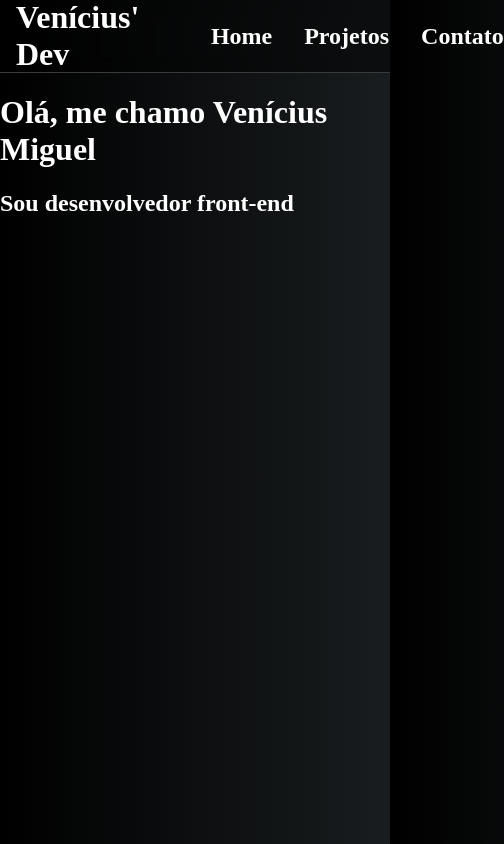
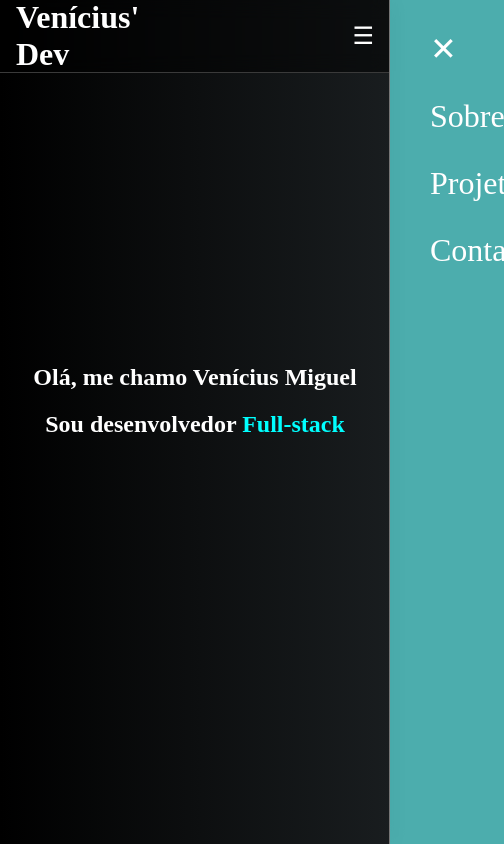
Before and after one commit to venicius8/portfolio, a React (Vite) app: page / in a window 390 px wide. Shown: the whole page, 504 px wide, since content can reach past the window. Built offline with nearby package versions, Linux system fonts and the light colour scheme.

Commit message:
header concluído +  melhorias

```diff
--- a/src/App.jsx
+++ b/src/App.jsx
@@ -1,11 +1,16 @@
-import { Header } from './components/header.jsx'
+import Header from "./components/header.jsx"
+import Styles from "./app.module.css";
 
 function App() {
+
   return (
     <>
       <Header />
-      <h1>Olá, me chamo Venícius Miguel</h1>
-      <h2>Sou desenvolvedor <span>front-end</span></h2>
+
+      <section className={Styles.main}>
+        <h1>Olá, me chamo Venícius Miguel</h1>
+        <h2>Sou desenvolvedor <span className={Styles.stack}></span></h2>
+      </section>
     </>
   )
 }
--- /dev/null
+++ b/src/App.module.css
@@ -0,0 +1,35 @@
+.stack::after {
+    color: cyan;
+    content: "Front-end";
+    animation: stacks 9s infinite;
+}
+
+@keyframes stacks {
+    0% {
+        content: "Front-end";
+    } 33% {
+        content: "Back-end";
+    } 66% {
+        content: "Full-stack";
+    }
+}
+
+h1 {
+    margin: 0;
+}
+
+.main {
+    width: auto;
+    height: 80vh;
+    display: flex;
+    flex-direction: column;
+    justify-content: center;
+    align-items: center;
+    font-size: 1.5rem;
+}
+
+@media (max-width: 768px) {
+    .main {
+        font-size: 1rem;
+    }
+}
--- a/src/components/Header.jsx
+++ b/src/components/Header.jsx
@@ -1,16 +1,33 @@
-import styles from './header.module.css';
+import { useState } from 'react';
+import Styles from './header.module.css';
 
-export function Header() {
+function Header() {
+    const [menu, setMenu] = useState(false);
     return (
-        <header className={styles.header}>
-            <h1 className={styles.name}>Venícius' Dev</h1>
-            <nav>
-                <ul className={styles.navList}>
-                    <li><a className={styles.navLink} href="#home">Home</a></li>
-                    <li><a className={styles.navLink} href="#projects">Projetos</a></li>
-                    <li><a className={styles.navLink} href="#contact">Contato</a></li>
-                </ul>
-            </nav>
-        </header>
+        <>
+            <header className={Styles.header}>
+                <h1 className={Styles.name}>Venícius' Dev</h1>
+                <nav>
+                    <ul className={Styles.navList}>
+                        <li><a className={Styles.navLink} href="#home">Sobre</a></li>
+                        <li><a className={Styles.navLink} href="#projects">Projetos</a></li>
+                        <li><a className={Styles.navLink} href="#contact">Contato</a></li>
+                        <li><a className={Styles.navBurger} onClick={() => setMenu(!menu)}>☰</a></li>
+                    </ul>
+                </nav>
+            </header>
+            <aside className={menu ? Styles.active : Styles.aside}>
+                <nav>
+                    <ul className={Styles.menu}>
+                        <li><a onClick={() => setMenu(!menu)} href='#'>&#x2715;</a></li>
+                        <li><a href="#home">Sobre</a></li>
+                        <li><a href="#projects">Projetos</a></li>
+                        <li><a href="#contact">Contato</a></li>
+                    </ul>
+                </nav>
+            </aside>
+        </>
     )
 }
+
+export default Header
--- a/src/components/Header.module.css
+++ b/src/components/Header.module.css
@@ -9,7 +9,7 @@
   justify-content: space-around;
   align-items: center;
   position: sticky;
-  z-index: 9999;
+  z-index: 1000;
   top: 0;
   height: 40px;
   border-bottom: 1px solid rgb(58, 58, 58);
@@ -40,6 +40,54 @@
 }
 
 .navLink:hover {
-  text-decoration: underline;
   color:#71f6ff;
+  box-shadow: 0 0 20px rgb(0, 138, 138);
+  border-radius: 10px;
 }
+
+.navBurger {
+  font-size: 1.5rem;
+  cursor: pointer;
+  display: none;
+}
+
+aside {
+  width: 250px;
+  height: 100vh;
+  background-color: rgba(0, 139, 139, 0.7);
+  backdrop-filter: blur(10px);
+  right: -250px;
+  position: fixed;
+  transition: 0.5s;
+  top: 0;
+  z-index: 1001;
+  border-left: 1px solid rgb(117, 117, 117);
+}
+
+.menu {
+  list-style: none;
+}
+
+.menu li {
+  margin: 30px 0;
+}
+
+.menu a {
+  text-decoration: none;
+  color: #fff;
+  font-size: 2rem;
+}
+
+aside.active {
+    right: 0;
+}
+
+@media (max-width: 768px) {
+  .navLink {
+    display: none;
+  }
+
+  .navBurger {
+    display: block;
+  }
+}
```
